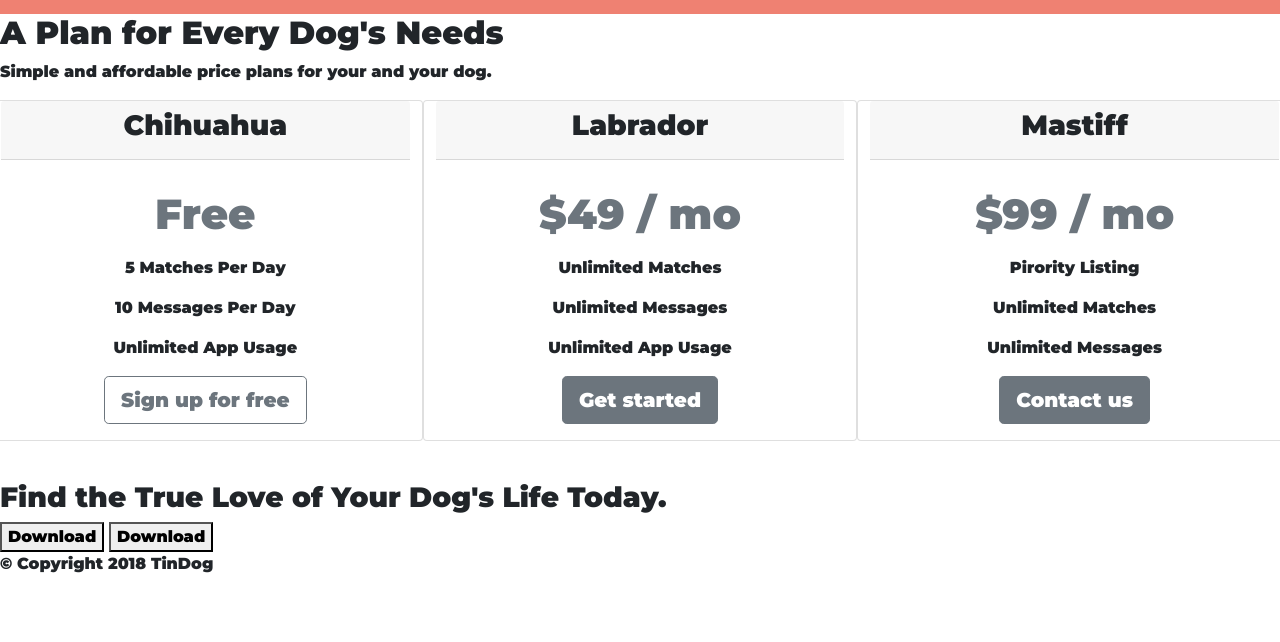
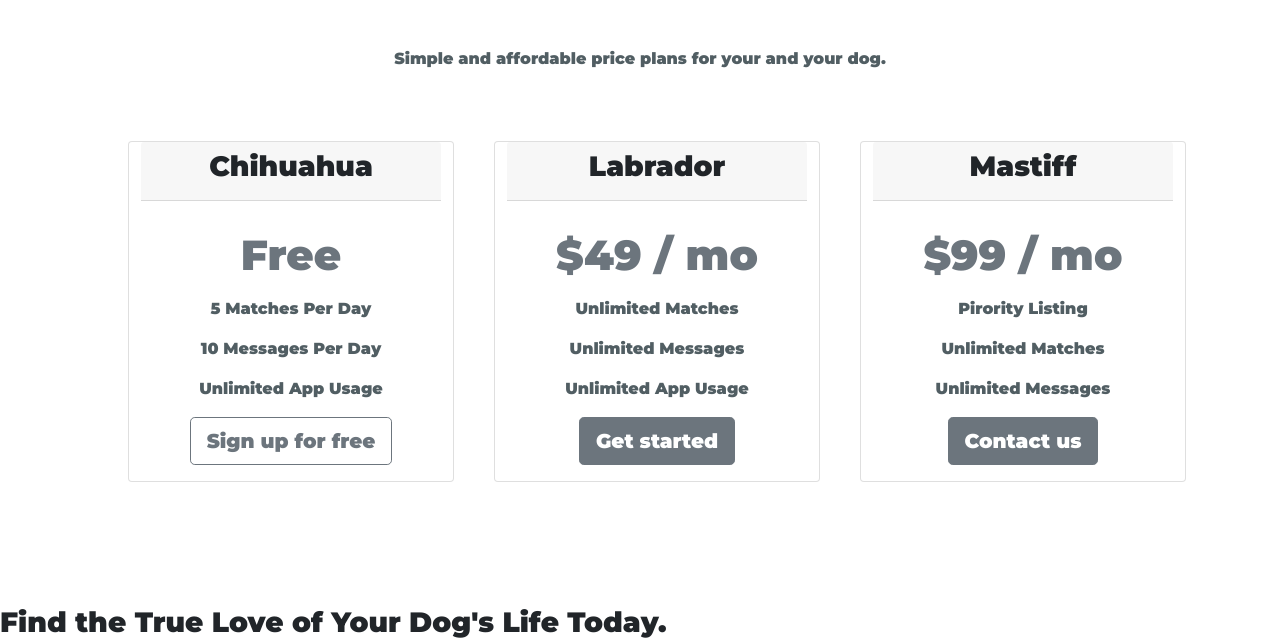
Before and after one commit to github-meenakshi/Bootstrap-Website, a plain HTML site: page index.html in a window 1280 px wide. Shown: the part 2158-2800 px from the top of the page. Before the commit the page ends 2750 px from the top, so only its background shows below. Drawn offline with nearby package versions, Linux system fonts and the light colour scheme.

Commit message:
Update styles.css

```diff
--- a/styles.css
+++ b/styles.css
@@ -3,28 +3,71 @@ body {
 }
 #title {
   background-color: #ff4c68;
+  height: 700px;
+  position: relative;
+  z-index: -2;
+}
+#pricing {
+  margin-top: 130px;
+  margin-bottom: 100px;
 }
 #features {
   margin: 150px 0 130px 50px;
   width: 1100px;
-  position: relative;
+  position: absolute;
   left: 190px;
+  margin-bottom: 1000px;
+  z-index: 1;
+  background-color: white;
+}
+.phone {
+  width: 300px;
+  height: 620px;
+  transform: rotate(25deg);
+  position: absolute;
+  z-index: -1;
+  margin-bottom: 100px;
+  margin-left: 700px;
 }
 #press {
   background-color: #ef8172;
   text-align: center;
   padding: 3%;
 }
+.main-card1 {
+  width: 25%;
+  margin: 0 20px 0 140px;
+  height: 25%;
+}
+.main-card2 {
+  width: 25%;
+  margin: 0 20px 0 20px;
+  height: 25%;
+}
+.pricing-h2 {
+  text-align: center;
+  color: #515e63;
+  margin-bottom: 50px;
+}
+.pricing-p {
+  text-align: center;
+  color: #515e63;
+  margin-bottom: 70px;
+}
+.main-card3 {
+  width: 25%;
+  margin: 0 20px 0 20px;
+  height: 25%;
+}
+.card-p {
+  color: #515e63;
+}
 .press-img {
   width: 200px;
   height: 50px;
   margin: 20px 30px 20px;
 }
-.phone {
-  width: 300px;
-  height: 620px;
-  transform: rotate(25deg);
-}
+
 .icon-container {
   height: 270px;
 }
@@ -53,11 +96,13 @@ h1 {
   font-size: 1.5rem;
   height: 620px;
   padding-top: 100px;
+  margin-top: 500px;
 }
 .testimonial-img {
   position: relative;
   left: 50px;
   width: 10%;
+  height: 10%;
   border-radius: 100%;
   margin: 20px;
 }
```
